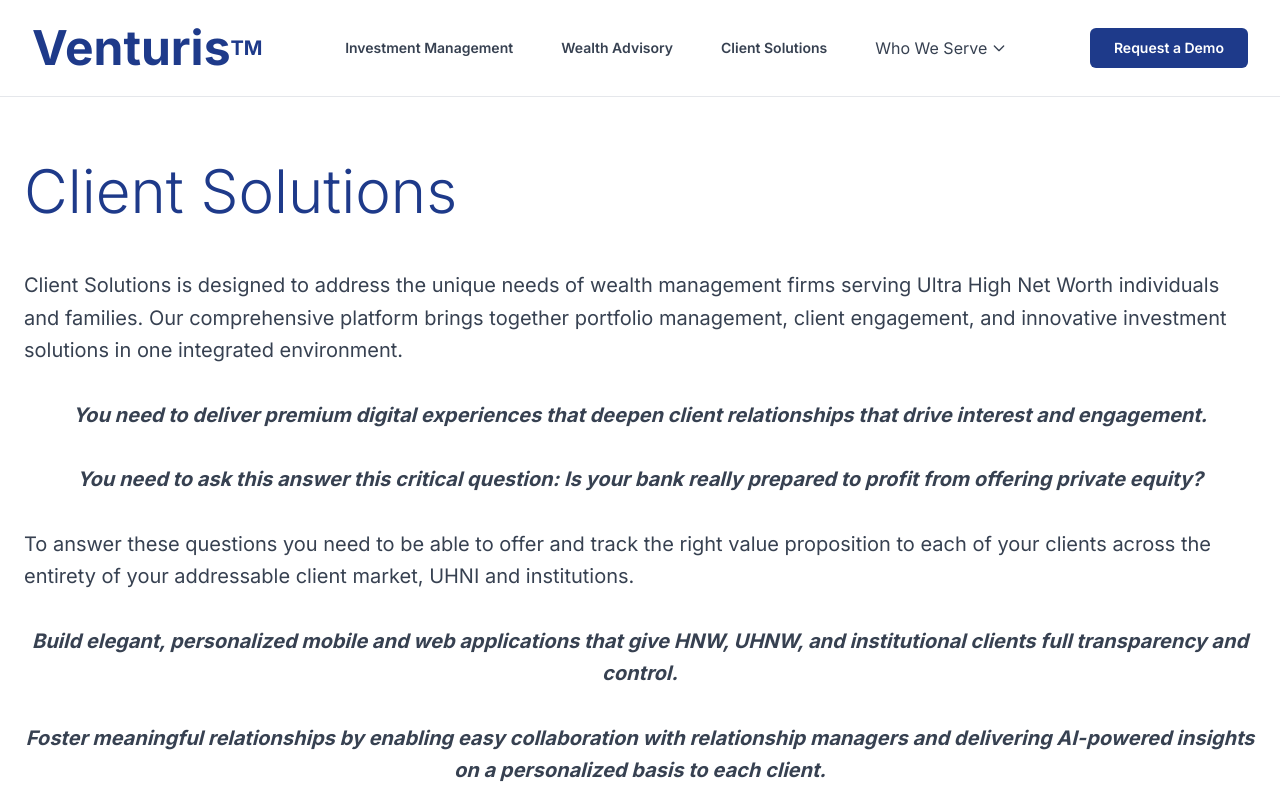
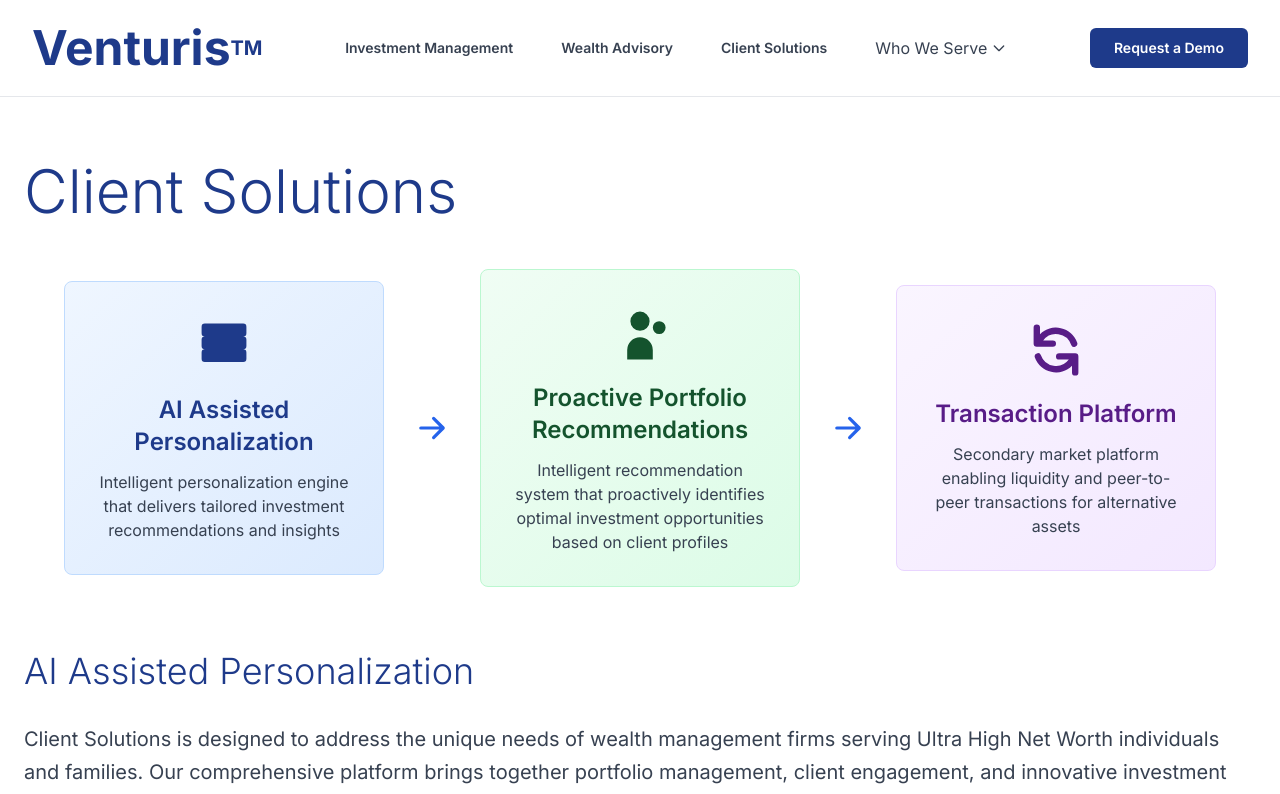
Before and after one commit to stevebuck0714/venturis-site, a Next.js app: page /solutions/secondary-market in a window 1280 px wide. Shown: the top 794 px of the page. Built offline with nearby package versions, Linux system fonts and the light colour scheme.

Commit message:
Add 3 sub-containers with arrows and AI Assisted Personalization section to Client Solutions page

```diff
--- a/src/app/solutions/secondary-market/page.tsx
+++ b/src/app/solutions/secondary-market/page.tsx
@@ -10,6 +10,61 @@
             Client Solutions
           </h1>
 
+          {/* Three horizontal sub-containers with arrows */}
+          <div className="flex flex-col lg:flex-row items-center justify-center mb-16 gap-8">
+            {/* Container 1 */}
+            <div className="w-full lg:w-80 bg-gradient-to-br from-blue-50 to-blue-100 p-8 rounded-lg border border-blue-200 text-center">
+              <div className="mb-4">
+                <svg className="w-16 h-16 mx-auto text-blue-900" fill="currentColor" viewBox="0 0 20 20">
+                  <path fillRule="evenodd" d="M3 4a1 1 0 011-1h12a1 1 0 011 1v2a1 1 0 01-1 1H4a1 1 0 01-1-1V4zm0 4a1 1 0 011-1h12a1 1 0 011 1v2a1 1 0 01-1 1H4a1 1 0 01-1-1V8zm0 4a1 1 0 011-1h12a1 1 0 011 1v2a1 1 0 01-1 1H4a1 1 0 01-1-1v-2z" clipRule="evenodd"></path>
+                </svg>
+              </div>
+              <h3 className="text-2xl font-semibold text-blue-900 mb-3">AI Assisted Personalization</h3>
+              <p className="text-gray-700">Intelligent personalization engine that delivers tailored investment recommendations and insights</p>
+            </div>
+
+            {/* Arrow 1 */}
+            <div className="flex-shrink-0">
+              <svg className="w-8 h-8 text-blue-600 transform lg:rotate-0 rotate-90" fill="currentColor" viewBox="0 0 20 20">
+                <path fillRule="evenodd" d="M10.293 3.293a1 1 0 011.414 0l6 6a1 1 0 010 1.414l-6 6a1 1 0 01-1.414-1.414L14.586 11H3a1 1 0 110-2h11.586l-4.293-4.293a1 1 0 010-1.414z" clipRule="evenodd"></path>
+              </svg>
+            </div>
+
+            {/* Container 2 */}
+            <div className="w-full lg:w-80 bg-gradient-to-br from-green-50 to-green-100 p-8 rounded-lg border border-green-200 text-center">
+              <div className="mb-4">
+                <svg className="w-16 h-16 mx-auto text-green-900" fill="currentColor" viewBox="0 0 20 20">
+                  <path d="M13 6a3 3 0 11-6 0 3 3 0 016 0zM18 8a2 2 0 11-4 0 2 2 0 014 0zM14 15a4 4 0 00-8 0v3h8v-3z"></path>
+                </svg>
+              </div>
+              <h3 className="text-2xl font-semibold text-green-900 mb-3">Proactive Portfolio Recommendations</h3>
+              <p className="text-gray-700">Intelligent recommendation system that proactively identifies optimal investment opportunities based on client profiles</p>
+            </div>
+
+            {/* Arrow 2 */}
+            <div className="flex-shrink-0">
+              <svg className="w-8 h-8 text-blue-600 transform lg:rotate-0 rotate-90" fill="currentColor" viewBox="0 0 20 20">
+                <path fillRule="evenodd" d="M10.293 3.293a1 1 0 011.414 0l6 6a1 1 0 010 1.414l-6 6a1 1 0 01-1.414-1.414L14.586 11H3a1 1 0 110-2h11.586l-4.293-4.293a1 1 0 010-1.414z" clipRule="evenodd"></path>
+              </svg>
+            </div>
+
+            {/* Container 3 */}
+            <div className="w-full lg:w-80 bg-gradient-to-br from-purple-50 to-purple-100 p-8 rounded-lg border border-purple-200 text-center">
+              <div className="mb-4">
+                <svg className="w-16 h-16 mx-auto text-purple-900" fill="currentColor" viewBox="0 0 20 20">
+                  <path fillRule="evenodd" d="M4 2a1 1 0 011 1v2.101a7.002 7.002 0 0111.601 2.566 1 1 0 11-1.885.666A5.002 5.002 0 005.999 7H9a1 1 0 010 2H4a1 1 0 01-1-1V3a1 1 0 011-1zm.008 9.057a1 1 0 011.276.61A5.002 5.002 0 0014.001 13H11a1 1 0 110-2h5a1 1 0 011 1v5a1 1 0 11-2 0v-2.101a7.002 7.002 0 01-11.601-2.566 1 1 0 01.61-1.276z" clipRule="evenodd"></path>
+                </svg>
+              </div>
+              <h3 className="text-2xl font-semibold text-purple-900 mb-3">Transaction Platform</h3>
+              <p className="text-gray-700">Secondary market platform enabling liquidity and peer-to-peer transactions for alternative assets</p>
+            </div>
+          </div>
+
+          {/* AI Assisted Personalization Header */}
+          <h2 className="text-4xl font-light text-blue-900 mb-8">
+            AI Assisted Personalization
+          </h2>
+
           <div className="grid grid-cols-1 gap-16">
             <section>
               <p className="text-xl text-gray-700 leading-relaxed mb-8">
@@ -21,7 +76,7 @@
               </p>
 
               <p className="text-xl text-gray-700 leading-relaxed mb-8 text-center font-bold italic">
-                You need to ask this answer this critical question:
+                You need to ask this critical question:
                 Is your bank really prepared to profit from offering private equity?
               </p>
 
```
